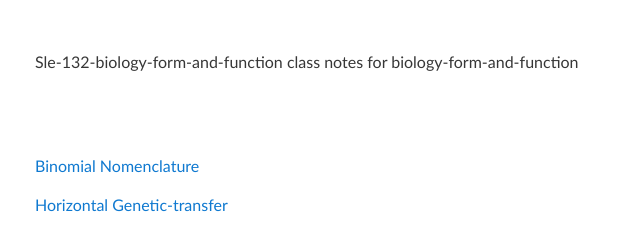
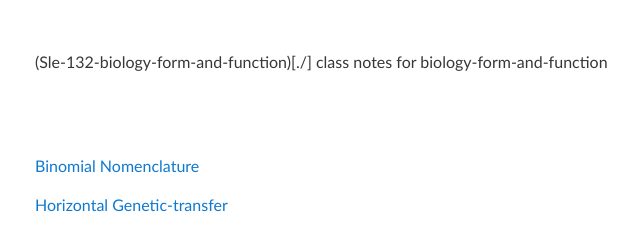
Before and after one commit to mathew-j-davis/sle-132-biology-form-and-function, a Jekyll site: the page built from README.md, in a window 1280 px wide. Shown: the top 236 px of the page, without its empty margins (285-925 px from the left). Built offline with Jekyll 4.4.1, drawn with Linux system fonts in a browser that asks for light colours; our own code applies the rules of GitHub Pages for plain Markdown files.

```diff
--- a/_layouts/default.html
+++ b/_layouts/default.html
@@ -13,7 +13,7 @@
     <!-- HEADER -->
     <div id="header_wrap" class="outer">
         <header class="inner">
-          <h1 id="project_title">{{ site.title | default: site.github.repository_name }}</h1>
+          <h1 id="project_title">({{ site.title | default: site.github.repository_name }})[./]</h1>
           <h2 id="project_tagline">{{ site.description | default: site.github.project_tagline }}</h2>
         </header>
     </div>
```
